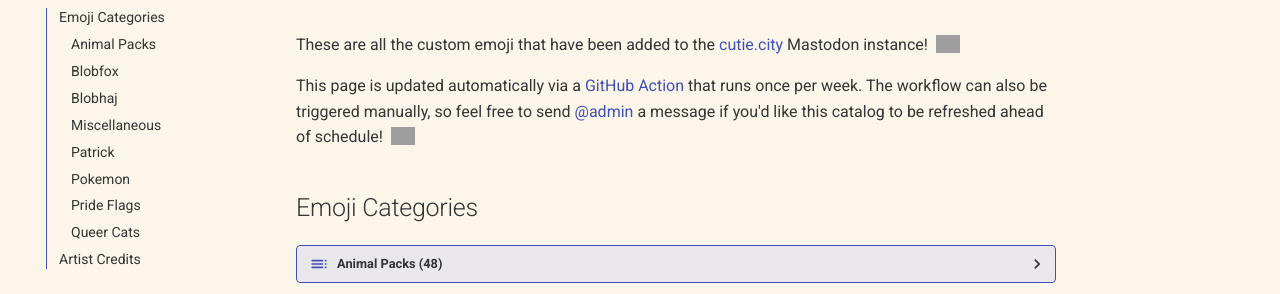
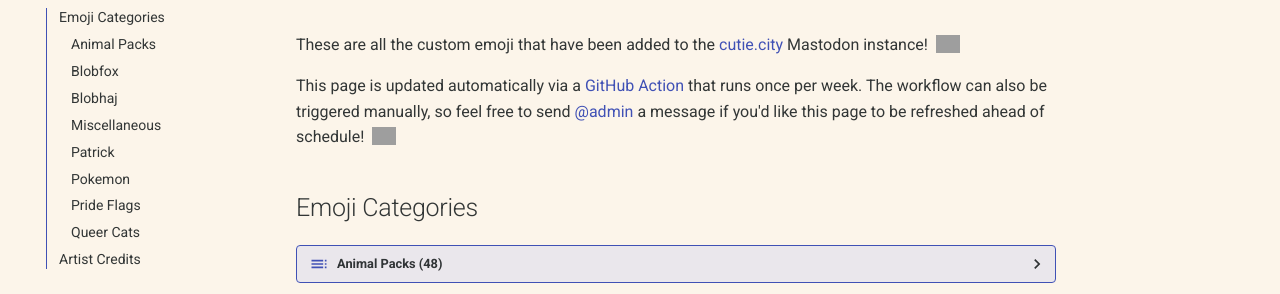
Before and after one commit to CutieCity/guide, an MkDocs documentation site: the page built from docs/cutie-city/custom-emoji.md, in a window 1280 px wide. Shown: the part 148-442 px from the top of the page. Built offline with MkDocs 1.6.1 and Material for MkDocs 9.7.7, drawn with Linux system fonts in a browser that asks for light colours; emoji names are drawn with the system emoji font; comment, search, counter and statistics services are not loaded; grey boxes are pictures that could not be loaded.

Commit message:
Move some css around between existing files

```diff
--- a/docs/cutie-city/custom-emoji.md
+++ b/docs/cutie-city/custom-emoji.md
@@ -9,7 +9,7 @@
 
 This page is updated automatically via a [GitHub Action] that runs once per
 week. The workflow can also be triggered manually, so feel free to send [@admin]
-a message if you'd like this catalog to be refreshed ahead of schedule!
+a message if you'd like this page to be refreshed ahead of schedule!
 ![:send_love:]{.twemoji title=":send_love:"}
 
 [cutie.city]: https://cutie.city
@@ -25,13 +25,13 @@
 
 <!-- emoji-categories-start -->
 
-??? emoji-category "Animal Packs (48)"
+??? category "Animal Packs (48)"
 
     ### Animal Packs
 
     === "Enable Animations"
 
-        <div class="grid cards" markdown>
+        <div class="grid cards small-columns" markdown>
 
         - ![:axolotl_angry:](https://media.cutie.city/custom_emojis/images/000/000/118/original/6636ce789f6d106d.png){title=":axolotl_angry:"} `:axolotl_angry:`
         - ![:axolotl_cry:](https://media.cutie.city/custom_emojis/images/000/000/120/original/0cc4943cd2cee988.png){title=":axolotl_cry:"} `:axolotl_cry:`
@@ -86,7 +86,7 @@
 
     === "Pause Animations"
 
-        <div class="grid cards" markdown>
+        <div class="grid cards small-columns" markdown>
 
         - ![:axolotl_angry:](https://media.cutie.city/custom_emojis/images/000/000/118/static/6636ce789f6d106d.png){title=":axolotl_angry:"} `:axolotl_angry:`
         - ![:axolotl_cry:](https://media.cutie.city/custom_emojis/images/000/000/120/static/0cc4943cd2cee988.png){title=":axolotl_cry:"} `:axolotl_cry:`
@@ -139,13 +139,13 @@
 
         </div>
 
-??? emoji-category "Blobfox (184)"
+??? category "Blobfox (184)"
 
     ### Blobfox
 
     === "Enable Animations"
 
-        <div class="grid cards" markdown>
+        <div class="grid cards small-columns" markdown>
 
         - ![:blobfox:](https://media.cutie.city/custom_emojis/images/000/000/368/original/94513ccda5a93ef3.png){title=":blobfox:"} `:blobfox:`
         - ![:blobfox_angry:](https://media.cutie.city/custom_emojis/images/000/000/364/original/1cce2c0c4690bab0.png){title=":blobfox_angry:"} `:blobfox_angry:`
@@ -336,7 +336,7 @@
 
     === "Pause Animations"
 
-        <div class="grid cards" markdown>
+        <div class="grid cards small-columns" markdown>
 
         - ![:blobfox:](https://media.cutie.city/custom_emojis/images/000/000/368/static/94513ccda5a93ef3.png){title=":blobfox:"} `:blobfox:`
         - ![:blobfox_angry:](https://media.cutie.city/custom_emojis/images/000/000/364/static/1cce2c0c4690bab0.png){title=":blobfox_angry:"} `:blobfox_angry:`
@@ -525,13 +525,13 @@
 
         </div>
 
-??? emoji-category "Blobhaj (32)"
+??? category "Blobhaj (32)"
 
     ### Blobhaj
 
     === "Enable Animations"
 
-        <div class="grid cards" markdown>
+        <div class="grid cards small-columns" markdown>
 
         - ![:blobhaj_angry:](https://media.cutie.city/custom_emojis/images/000/000/328/original/db0e28433dce34f6.png){title=":blobhaj_angry:"} `:blobhaj_angry:`
         - ![:blobhaj_blanket:](https://media.cutie.city/custom_emojis/images/000/000/323/original/2ccb0c8fa021f4e1.png){title=":blobhaj_blanket:"} `:blobhaj_blanket:`
@@ -570,7 +570,7 @@
 
     === "Pause Animations"
 
-        <div class="grid cards" markdown>
+        <div class="grid cards small-columns" markdown>
 
         - ![:blobhaj_angry:](https://media.cutie.city/custom_emojis/images/000/000/328/static/db0e28433dce34f6.png){title=":blobhaj_angry:"} `:blobhaj_angry:`
         - ![:blobhaj_blanket:](https://media.cutie.city/custom_emojis/images/000/000/323/static/2ccb0c8fa021f4e1.png){title=":blobhaj_blanket:"} `:blobhaj_blanket:`
@@ -607,13 +607,13 @@
 
         </div>
 
-??? emoji-category "Miscellaneous (72)"
+??? category "Miscellaneous (72)"
 
     ### Miscellaneous
 
     === "Enable Animations"
 
-        <div class="grid cards" markdown>
+        <div class="grid cards small-columns" markdown>
 
         - ![:angelic_heart:](https://media.cutie.city/custom_emojis/images/000/000/067/original/3f3459e03c5e9b31.png){title=":angelic_heart:"} `:angelic_heart:`
         - ![:antifa:](https://media.cutie.city/custom_emojis/images/000/000/301/original/bb2b8b95608ca5ac.png){title=":antifa:"} `:antifa:`
@@ -692,7 +692,7 @@
 
     === "Pause Animations"
 
-        <div class="grid cards" markdown>
+        <div class="grid cards small-columns" markdown>
 
         - ![:angelic_heart:](https://media.cutie.city/custom_emojis/images/000/000/067/static/3f3459e03c5e9b31.png){title=":angelic_heart:"} `:angelic_heart:`
         - ![:antifa:](https://media.cutie.city/custom_emojis/images/000/000/301/static/bb2b8b95608ca5ac.png){title=":antifa:"} `:antifa:`
@@ -769,13 +769,13 @@
 
         </div>
 
-??? emoji-category "Patrick (24)"
+??? category "Patrick (24)"
 
     ### Patrick
 
     === "Enable Animations"
 
-        <div class="grid cards" markdown>
+        <div class="grid cards small-columns" markdown>
 
         - ![:patrick_ayaya:](https://media.cutie.city/custom_emojis/images/000/000/147/original/ee3a3bb074e271ee.png){title=":patrick_ayaya:"} `:patrick_ayaya:`
         - ![:patrick_baby:](https://media.cutie.city/custom_emojis/images/000/000/129/original/d9bf82de401c770b.png){title=":patrick_baby:"} `:patrick_baby:`
@@ -806,7 +806,7 @@
 
     === "Pause Animations"
 
-        <div class="grid cards" markdown>
+        <div class="grid cards small-columns" markdown>
 
         - ![:patrick_ayaya:](https://media.cutie.city/custom_emojis/images/000/000/147/static/ee3a3bb074e271ee.png){title=":patrick_ayaya:"} `:patrick_ayaya:`
         - ![:patrick_baby:](https://media.cutie.city/custom_emojis/images/000/000/129/static/d9bf82de401c770b.png){title=":patrick_baby:"} `:patrick_baby:`
@@ -835,13 +835,13 @@
 
         </div>
 
-??? emoji-category "Pokemon (32)"
+??? category "Pokemon (32)"
 
     ### Pokemon
 
     === "Enable Animations"
 
-        <div class="grid cards" markdown>
+        <div class="grid cards small-columns" markdown>
 
         - ![:bulbasaur_confused:](https://media.cutie.city/custom_emojis/images/000/000/163/original/b2fe04de3bda3d3c.png){title=":bulbasaur_confused:"} `:bulbasaur_confused:`
         - ![:charmander_yay:](https://media.cutie.city/custom_emojis/images/000/000/162/original/a7bdb174134bc94f.png){title=":charmander_yay:"} `:charmander_yay:`
@@ -880,7 +880,7 @@
 
     === "Pause Animations"
 
-        <div class="grid cards" markdown>
+        <div class="grid cards small-columns" markdown>
 
         - ![:bulbasaur_confused:](https://media.cutie.city/custom_emojis/images/000/000/163/static/b2fe04de3bda3d3c.png){title=":bulbasaur_confused:"} `:bulbasaur_confused:`
         - ![:charmander_yay:](https://media.cutie.city/custom_emojis/images/000/000/162/static/a7bdb174134bc94f.png){title=":charmander_yay:"} `:charmander_yay:`
@@ -917,13 +917,13 @@
 
         </div>
 
-??? emoji-category "Pride Flags (40)"
+??? category "Pride Flags (40)"
 
     ### Pride Flags
 
     === "Enable Animations"
 
-        <div class="grid cards" markdown>
+        <div class="grid cards small-columns" markdown>
 
         - ![:flag_abrosexual:](https://media.cutie.city/custom_emojis/images/000/000/054/original/b05a3b6e17a35e02.png){title=":flag_abrosexual:"} `:flag_abrosexual:`
         - ![:flag_agender:](https://media.cutie.city/custom_emojis/images/000/000/310/original/93936bcb55e017d7.png){title=":flag_agender:"} `:flag_agender:`
@@ -970,7 +970,7 @@
 
     === "Pause Animations"
 
-        <div class="grid cards" markdown>
+        <div class="grid cards small-columns" markdown>
 
         - ![:flag_abrosexual:](https://media.cutie.city/custom_emojis/images/000/000/054/static/b05a3b6e17a35e02.png){title=":flag_abrosexual:"} `:flag_abrosexual:`
         - ![:flag_agender:](https://media.cutie.city/custom_emojis/images/000/000/310/static/93936bcb55e017d7.png){title=":flag_agender:"} `:flag_agender:`
@@ -1015,13 +1015,13 @@
 
         </div>
 
-??? emoji-category "Queer Cats (32)"
+??? category "Queer Cats (32)"
 
     ### Queer Cats
 
     === "Enable Animations"
 
-        <div class="grid cards" markdown>
+        <div class="grid cards small-columns" markdown>
 
         - ![:qc_heart_agender:](https://media.cutie.city/custom_emojis/images/000/000/282/original/225302b67062d19b.png){title=":qc_heart_agender:"} `:qc_heart_agender:`
         - ![:qc_heart_aromantic:](https://media.cutie.city/custom_emojis/images/000/000/283/original/8a596026738ad29d.png){title=":qc_heart_aromantic:"} `:qc_heart_aromantic:`
@@ -1060,7 +1060,7 @@
 
     === "Pause Animations"
 
-        <div class="grid cards" markdown>
+        <div class="grid cards small-columns" markdown>
 
         - ![:qc_heart_agender:](https://media.cutie.city/custom_emojis/images/000/000/282/static/225302b67062d19b.png){title=":qc_heart_agender:"} `:qc_heart_agender:`
         - ![:qc_heart_aromantic:](https://media.cutie.city/custom_emojis/images/000/000/283/static/8a596026738ad29d.png){title=":qc_heart_aromantic:"} `:qc_heart_aromantic:`
--- a/docs/stylesheets/custom-emoji.css
+++ b/docs/stylesheets/custom-emoji.css
@@ -1,26 +1,6 @@
 /* Hide third-level headers (they're only there to create ToC links). */
 h3 {
   display: none;
-}
-
-/* Set the border color for expandable emoji-category blocks. */
-.md-typeset .admonition.emoji-category,
-.md-typeset details.emoji-category {
-  border-color: var(--md-primary-fg-color);
-}
-
-/* Set the background color for the title bars of category blocks. */
-.md-typeset .emoji-category > .admonition-title,
-.md-typeset .emoji-category > summary {
-  background-color: var(--md-accent-fg-color--transparent);
-}
-
-/* Set the icons inside the title bars of category blocks. */
-.md-typeset .emoji-category > .admonition-title::before,
-.md-typeset .emoji-category > summary::before {
-  background-color: var(--md-primary-fg-color);
-  mask-image: var(--md-toc-icon);
-  -webkit-mask-image: var(--md-toc-icon);
 }
 
 /* Set the text color for active content tab labels. */
@@ -40,13 +20,6 @@
 /* Position tab group labels in the center of the available space. */
 .tabbed-labels {
   justify-content: center;
-}
-
-/* Make grids use 3 columns on desktop and 1 on mobile, and fix margins. */
-.grid {
-  grid-template-columns: repeat(auto-fit, minmax(8rem, 1fr)) !important;
-  margin-top: 0.4rem !important;
-  margin-bottom: 0.6rem !important;
 }
 
 /* Center-align images and text inside each emoji grid card. */
@@ -84,18 +57,6 @@
   align-items: center;
 }
 
-/* Fix size and margin for emoji images inside the credits table. */
-.md-typeset table:not([class]) img {
-  height: 24px;
-  width: 24px;
-  margin-right: 0.48rem;
-}
-
-/* Slightly increase font size for code blocks in the credits table. */
-.md-typeset table:not([class]) code {
-  font-size: 0.9em;
-}
-
 /* Hide the last column of the credits table on smaller screens. */
 @media screen and (max-width: 76.25em) {
   .md-typeset table:not([class]) :is(td, th):last-child {
--- a/docs/stylesheets/global.css
+++ b/docs/stylesheets/global.css
@@ -94,14 +94,28 @@
   grid-template-columns: repeat(2, minmax(50%, 1fr)) !important;
 }
 
+/* Define grids with columns that are half the normal minimum width. */
+.grid.small-columns {
+  grid-template-columns: repeat(auto-fit, minmax(8rem, 1fr)) !important;
+  margin-top: 0.4rem !important;
+  margin-bottom: 0.6rem !important;
+}
+
 /* Hide the anchor link for the top-level header on each page. */
 .md-typeset h1 > .headerlink {
   display: none;
 }
 
-/* Hide sort icons in center-aligned headers for sortable tables. */
-.md-typeset__table table th[align="center"]:after {
-  display: none !important;
+/* Fix size and margin for all images inside tables. */
+.md-typeset table:not([class]) img {
+  height: 24px;
+  width: 24px;
+  margin-right: 0.48rem;
+}
+
+/* Slightly increase font size for code text inside tables. */
+.md-typeset table:not([class]) code {
+  font-size: 0.9em;
 }
 
 /* Add some extra horizontal spacing around emoji. */
--- a/docs/stylesheets/material.css
+++ b/docs/stylesheets/material.css
@@ -52,6 +52,23 @@
 .md-source-file__fact a.md-author:focus img,
 .md-source-file__fact a.md-author:hover img {
   filter: grayscale(0);
+}
+
+.md-typeset .admonition.category,
+.md-typeset details.category {
+  border-color: var(--md-primary-fg-color);
+}
+
+.md-typeset .category > .admonition-title,
+.md-typeset .category > summary {
+  background-color: var(--md-accent-fg-color--transparent);
+}
+
+.md-typeset .category > .admonition-title::before,
+.md-typeset .category > summary::before {
+  background-color: var(--md-primary-fg-color);
+  mask-image: var(--md-toc-icon);
+  -webkit-mask-image: var(--md-toc-icon);
 }
 
 .md-typeset .grid {
```
Also changed, not shown: 1 other file.
